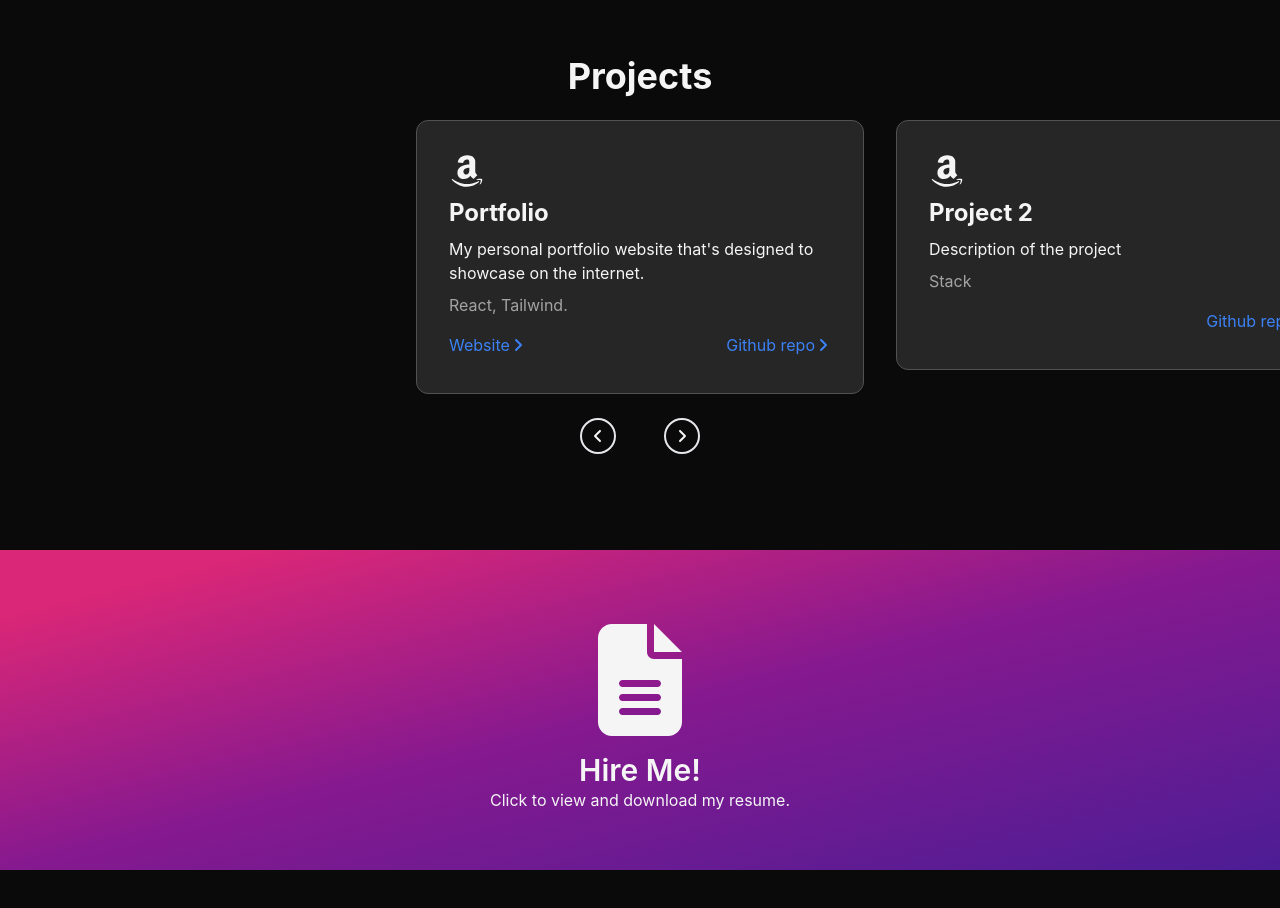
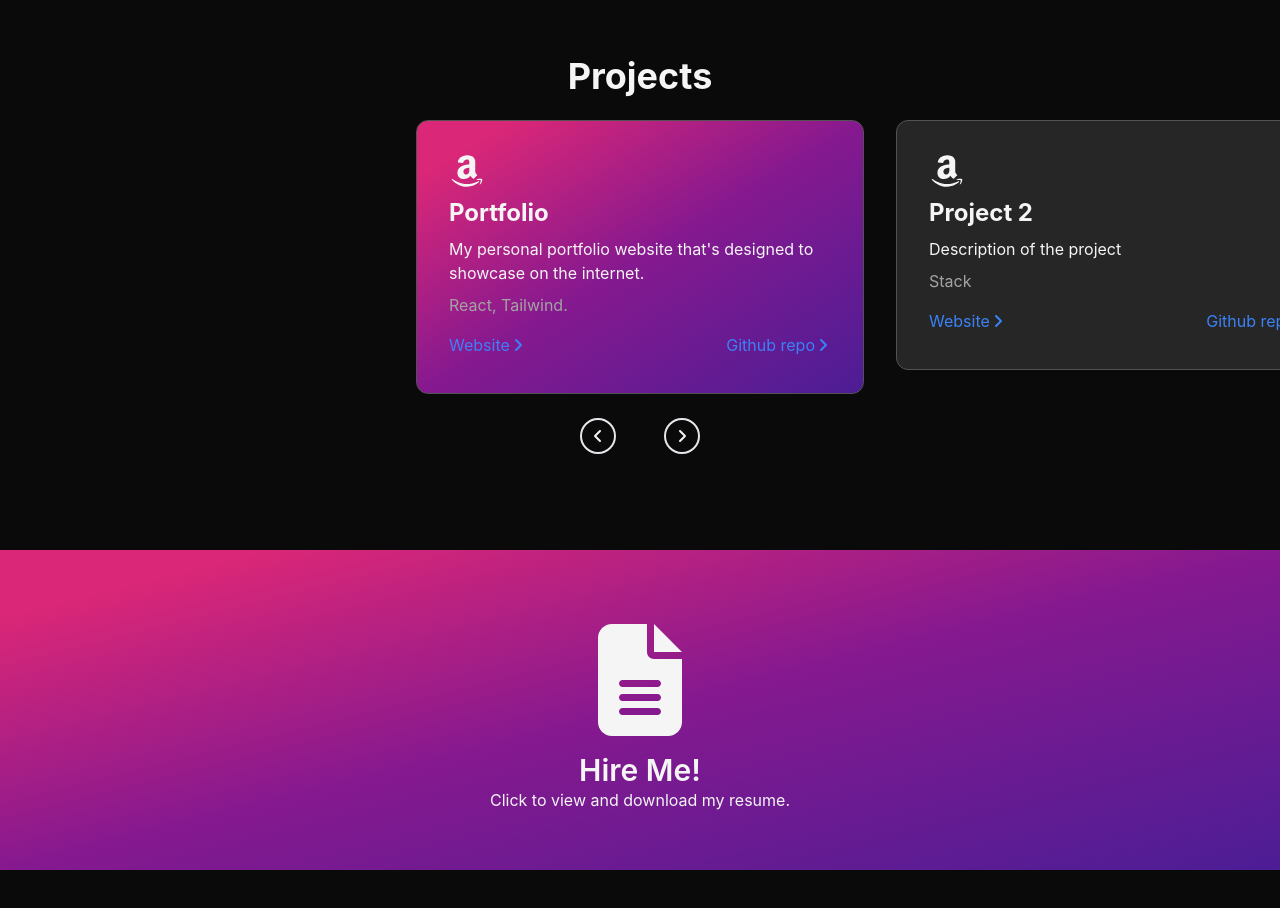
Before and after one commit to yogesh-ch-ss/PortfolioWebsite, a React (Create React App) app in the folder portfolio/: page / in a window 1280 px wide. Shown: the part 1900-2808 px from the top of the page. Built offline with nearby package versions, Linux system fonts and the light colour scheme; the HTML template or start-up script is replaced by a standard one.

Commit message:
carousel card focus colour

```diff
--- a/portfolio/src/components/ProjectCard.jsx
+++ b/portfolio/src/components/ProjectCard.jsx
@@ -4,7 +4,7 @@ import { FaAngleRight } from "react-icons/fa6";
 const ProjectCard = (props) => {
   return (
     <div
-      className={`flex flex-col items-start justify-center mx-4 my-4 border-[1px] border-neutral-600 rounded-xl px-8 py-8 ${props.project.bg}`}
+      className={`flex flex-col items-start justify-center mx-4 my-4 border-[1px] border-neutral-600 rounded-xl px-8 py-8 ${props.bg}`}
     >
       <div className="text-4xl">{props.project.icon}</div>
       <div className="font-bold text-2xl py-2">{props.project.name}</div>
@@ -24,7 +24,7 @@ const ProjectCard = (props) => {
               href={props.project.website}
               target="_blank"
               rel="external"
-              className="pt-2 text-blue-500 font-normal flex items-center justify-center py-1 hover:underline"
+              className={`pt-2 text-blue-500 font-normal flex items-center justify-center py-1 hover:underline ${props.pointer}`}
             >
               Website
               <FaAngleRight />
@@ -37,7 +37,7 @@ const ProjectCard = (props) => {
               href={props.project.github}
               target="_blank"
               rel="external"
-              className="pt-2 text-blue-500 font-normal flex items-center justify-center py-1 hover:underline"
+              className={`pt-2 text-blue-500 font-normal flex items-center justify-center py-1 hover:underline ${props.pointer}`}
             >
               Github repo
               <FaAngleRight />
--- a/portfolio/src/components/ProjectCarousel.jsx
+++ b/portfolio/src/components/ProjectCarousel.jsx
@@ -26,17 +26,35 @@ const ProjectCarousel = (props) => {
             key={index}
             className="flex-grow flex-shrink-0 w-full text-center"
           >
-            <ProjectCard project={project} />
+            <ProjectCard
+              project={project}
+              bg={
+                props.listOfProjects.indexOf(project) === curr
+                  ? props.bgFocus
+                  : props.bg
+              }
+              pointer={
+                props.listOfProjects.indexOf(project) === curr
+                ? null
+                : "pointer-events-none"
+              }
+            />
           </span>
         ))}
       </div>
 
       {/* slider buttons */}
       <div className="flex justify-center items-center gap-12">
-        <button onClick={prev} className="border-2 p-2 rounded-full bg-transparent hover:bg-neutral-600 duration-100">
+        <button
+          onClick={prev}
+          className="border-2 p-2 rounded-full bg-transparent hover:bg-neutral-600 duration-100"
+        >
           <FaAngleLeft />
         </button>
-        <button onClick={next} className="border-2 p-2 rounded-full bg-transparent hover:bg-neutral-600 duration-100">
+        <button
+          onClick={next}
+          className="border-2 p-2 rounded-full bg-transparent hover:bg-neutral-600 duration-100"
+        >
           <FaAngleRight />
         </button>
       </div>
--- a/portfolio/src/components/Projects.jsx
+++ b/portfolio/src/components/Projects.jsx
@@ -1,6 +1,10 @@
 import React from "react";
 import ProjectCarousel from "./ProjectCarousel";
 import { FaAmazon } from "react-icons/fa6";
+
+const bg = "bg-neutral-800";
+const bgFocus =
+  "bg-gradient-to-br from-pink-600 via-fuchsia-800 to-violet-900 from-10% via-50%";
 
 const listOfProjects = [
   {
@@ -12,7 +16,6 @@ const listOfProjects = [
     stack: "React, Tailwind.",
     website: "https://www.youtube.com/",
     github: "github url",
-    bg: "bg-neutral-800",
   },
   {
     id: 2,
@@ -20,9 +23,8 @@ const listOfProjects = [
     icon: <FaAmazon />,
     description: "Description of the project",
     stack: "Stack",
-    // website: "website url",
+    website: "https://www.youtube.com/",
     github: "github url",
-    bg: "bg-neutral-800",
   },
   {
     id: 3,
@@ -32,7 +34,6 @@ const listOfProjects = [
     stack: "Stack",
     // website: "website url",
     github: "github url",
-    bg: "bg-neutral-800",
   },
   {
     id: 4,
@@ -42,7 +43,6 @@ const listOfProjects = [
     stack: "Stack",
     // website: "website url",
     github: "github url",
-    bg: "bg-neutral-800",
   },
   {
     id: 5,
@@ -52,7 +52,6 @@ const listOfProjects = [
     stack: "Stack",
     // website: "website url",
     github: "github url",
-    bg: "bg-neutral-800",
   },
 ];
 
@@ -66,7 +65,11 @@ const Projects = () => {
 
         {/* sliding cards */}
         <div className="w-full m-auto overflow-hidden">
-          <ProjectCarousel listOfProjects={listOfProjects} />
+          <ProjectCarousel
+            listOfProjects={listOfProjects}
+            bg={bg}
+            bgFocus={bgFocus}
+          />
         </div>
       </div>
     </div>
```
